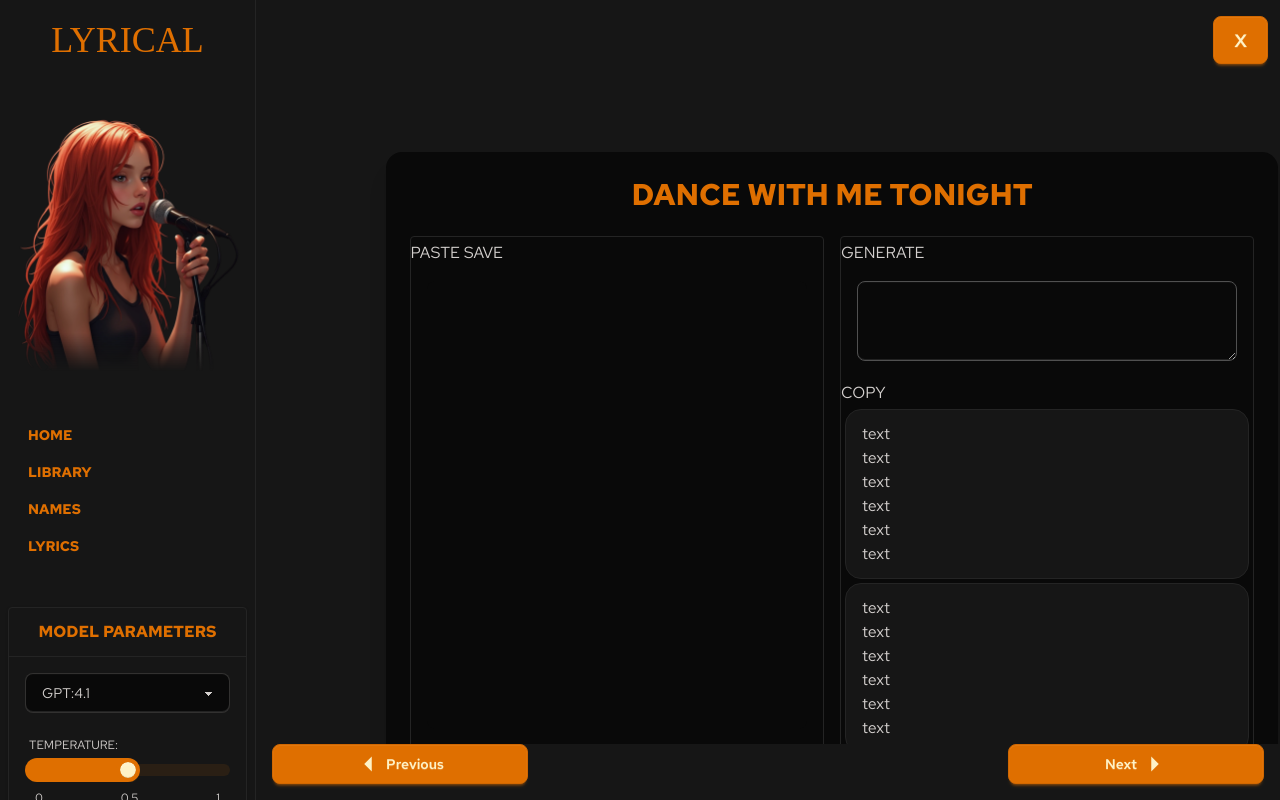
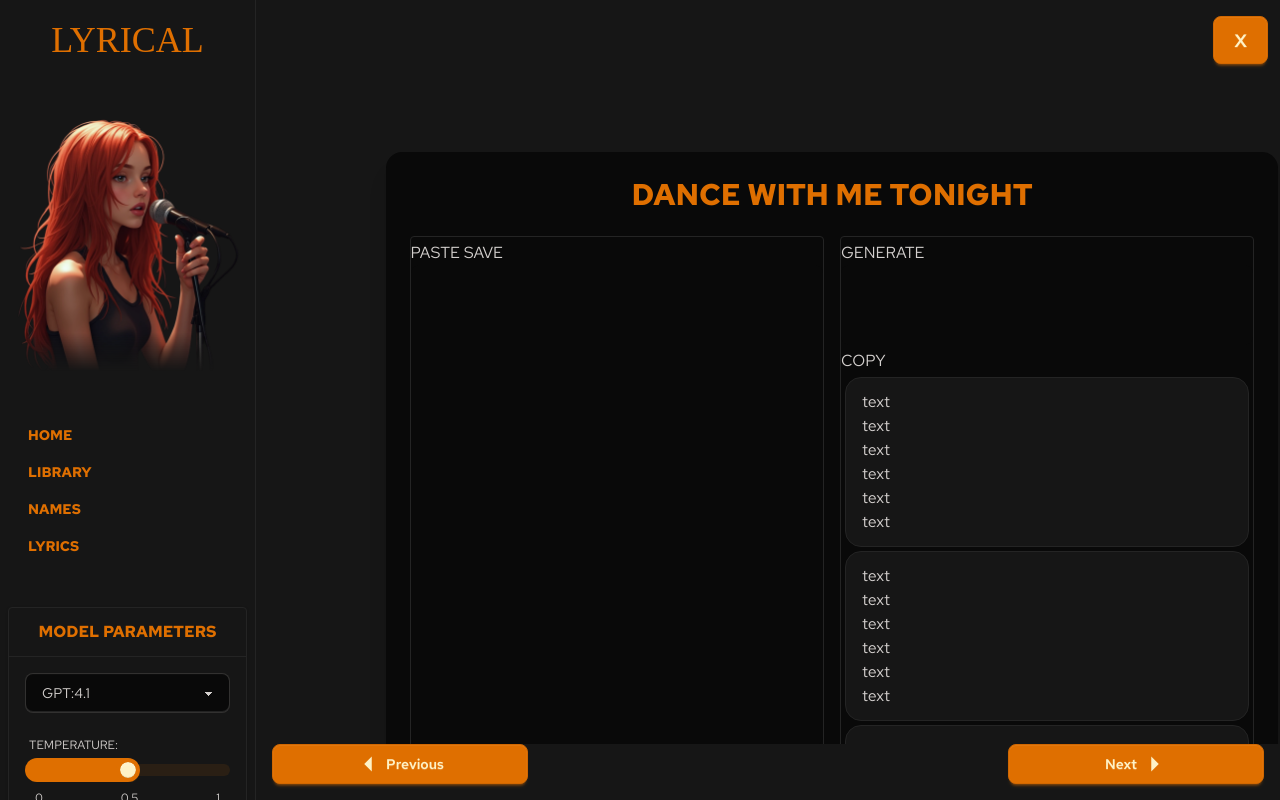
Before and after one commit to no-garlic/lyrical, a Django app: template lyrical/templates/lyrical/theme.html in a window 1280 px wide. Run offline with Django 3.2, Linux system fonts and the light colour scheme; the template is opened without the code that fills it: values that come from a table or form of the project are taken from there, others are empty; data comes from the database, SQL or seed files in the repository; style sheets or scripts are compiled from the project's sources; parts of the project's set-up code (start-up, migrations or seed data) failed here and were passed over; some web fonts are replaced.

Commit message:
Refactor textarea components: update theme.html to enhance styling by removing unnecessary borders and shadows, and improve focus outline for better accessibility.

```diff
--- a/lyrical/templates/lyrical/theme.html
+++ b/lyrical/templates/lyrical/theme.html
@@ -29,13 +29,13 @@
                     <!-- End: Left Header -->
 
                     <!-- Left Content -->
-                     <div class="flex flex-col h-full px-4 py-4">
+                     <div class="flex flex-col h-full">
                         <textarea
                             id="custom-prompt"
                             type="text"
                             placeholder=""
                             autocomplete="off"
-                            class="input-control textarea textarea-md textarea-neutral w-full h-full mb-7 resize-none border-none shadow-none"
+                            class="input-control textarea textarea-md textarea-neutral w-full h-full mb-7 resize-none border-none shadow-none focus:outline-none"
                         ></textarea>
                         <c-input-spacer />
                     </div>
@@ -59,13 +59,13 @@
                     <!-- End: Right Header -->
 
                     <!-- Right Content -->
-                    <div class="flex flex-col p-4 flex-shrink-0">
+                    <div class="flex flex-col flex-shrink-0">
                         <textarea
                             id="custom-prompt"
                             type="text"
                             placeholder=""
                             autocomplete="off"
-                            class="input-control textarea textarea-md textarea-neutral w-full h-full mb-1"
+                            class="input-control textarea textarea-md textarea-neutral w-full h-full mb-1 resize-none border-none shadow-none focus:outline-none"
                         ></textarea>
                     </div>
                     <!-- End: Right Content -->
```
